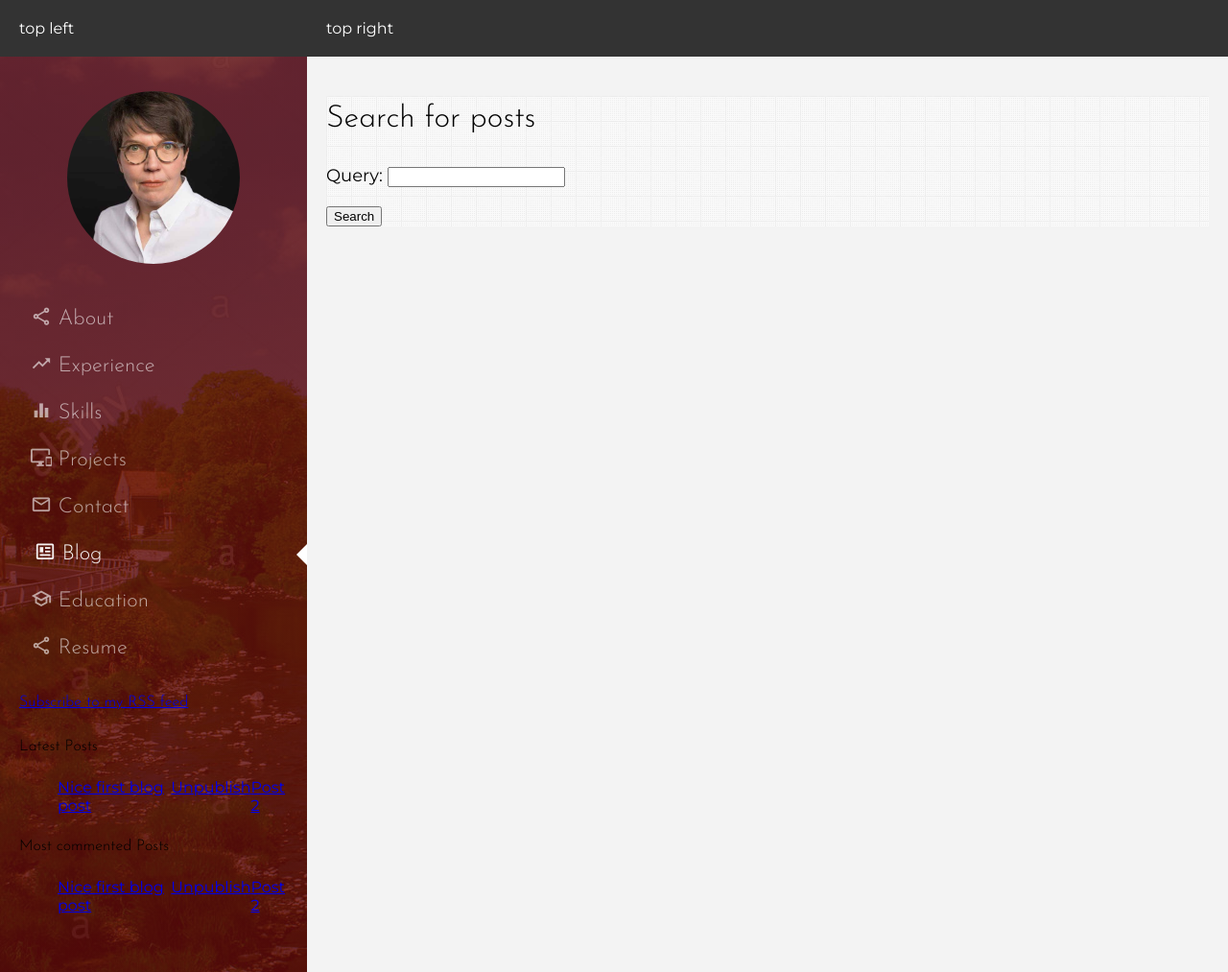
After one commit to swestphal/simonewestphal, a Django app: page /blog/search/ in a window 1280 px wide. The commit adds this page. Shown: the whole page at 96% size. Run offline with Django 3.2, Linux system fonts and the light colour scheme; data comes from the database, SQL or seed files in the repository; both versions use the stored data as it was after the commit; some libraries are stand-ins or nearby versions.

Commit message:
feature: Install postgres and make search functionality

```diff
--- a/src/blog/forms.py
+++ b/src/blog/forms.py
@@ -14,3 +14,6 @@ class CommentForm(forms.ModelForm):
     class Meta:
         model = Comment
         fields = ('name', 'email', 'body')
+
+class SearchForm(forms.Form):
+    query = forms.CharField()
--- a/src/blog/models.py
+++ b/src/blog/models.py
@@ -34,7 +34,7 @@ class Post (models.Model):
     status = models.CharField(max_length=10,
                               choices=STATUS_CHOICES,
                               default='draft')
-    tags = models.ManyToManyField('tags.Tag', related_name="posts")
+    tags = models.ManyToManyField('tags.Tag', related_name="posts",blank=True)
     def get_absolute_url(self):
         return reverse('blog:post-detail',
                        args=[
--- a/src/blog/urls.py
+++ b/src/blog/urls.py
@@ -1,13 +1,20 @@
 from django.urls import path
 from . import views
+from django.contrib.sitemaps.views import sitemap
+from blog.sitemaps import PostSitemap
+from .feeds import LatestPostsFeed
 
+sitemaps={'posts':PostSitemap}
 app_name = 'blog'
 
 urlpatterns = [
     # post views
     path('', views.PostListView.as_view(), name='post-list'),
+    path('feed/',LatestPostsFeed(),name='post-feed'),
+    path('search/',views.post_search,name='post-search'),
     path('<slug:post>/',
          views.post_detail, name='post-detail'),
     path('<int:post_id>/share/', views.post_share, name='post-share'),
+    path('sitemap.xml',sitemap,{'sitemaps':sitemaps},name='django.contrib.sitemaps.views.sitemap'),
 
 ]
--- a/src/blog/views.py
+++ b/src/blog/views.py
@@ -4,9 +4,9 @@ from django.views.generic import ListView, DetailView
 from django.core.mail import send_mail
 from .models import Post
 from tags.models import Tag
-from .forms import EmailPostForm, CommentForm
+from .forms import EmailPostForm, CommentForm, SearchForm
 from django.db.models import Count
-
+from django.contrib.postgres.search import SearchVector, SearchQuery, SearchRank
 
 def post_share(request, post_id):
     post = get_object_or_404(Post, id=post_id, status='published')
@@ -30,6 +30,25 @@ def post_share(request, post_id):
                                                'form': form,
                                                'sent': sent})
 
+def post_search(request):
+    form = SearchForm()
+    query=SearchForm()
+    query=None
+    results=[]
+    if 'query' in request.GET:
+        form = SearchForm(request.GET)
+        if form.is_valid():
+            query = form.cleaned_data['query']
+            search_vector=SearchVector('title',weight='A')+SearchVector('body',weight='B')
+            search_query=SearchQuery(query)
+            #results=Post.published.annotate( search=SearchVector('title','body'),).filter(search=query)
+            results=Post.published.annotate( search=search_vector, rank=SearchRank(search_vector,search_query),).filter(rank__gte=0.3).order_by('-rank')
+            print(results)
+
+    return render(request,'post/search.html',{
+        'form':form,
+        'query':query,
+        'results':results})
 
 class PostListView(ListView):
     # queryset = Post.published.all()
--- a/src/tags/models.py
+++ b/src/tags/models.py
@@ -32,7 +32,7 @@ class Tag(models.Model):
     #blogarticle = models.ManyToManyField(
      #   'self')
     post = models.ForeignKey(
-        "blog.Post", blank=True, on_delete=models.DO_NOTHING ,related_name='tags_of_posts')
+        "blog.Post", blank=True, on_delete=models.DO_NOTHING ,related_name='tags_of_posts',null=True)
 
     def __str__(self):
         return self.title
--- a/src/templates/base/base.html
+++ b/src/templates/base/base.html
@@ -67,6 +67,7 @@
                             </a>
                         </li>
                     </ul>
+                    <h4><a href="{% url 'blog:post-feed'%}">Subscribe to my RSS feed</a></h4>
                     <h4>Latest Posts</h4>
                     {% show_latest_posts 3 %}
                     <h4>Most commented Posts</h4>
--- /dev/null
+++ b/src/templates/post/search.html
@@ -0,0 +1,28 @@
+{% extends "base/base.html" %}
+{% load blog_tags %}
+
+{% block title %}Search{% endblock %}
+
+{% block content %}
+  {% if query %}
+    <h1>Posts containing "{{ query }}"</h1>
+    <h3>
+      {% with results.count as total_results %}
+          Found {{ total_results }} result{{ total_results|pluralize }}
+      {% endwith %}
+    </h3>
+    {% for post in results %}
+        <h4><a href="{{ post.get_absolute_url }}">{{ post.title }}</a></h4>
+        {{ post.body|markdown|truncatewords_html:5 }}
+    {% empty %}
+      <p>There are no results for your query.</p>
+    {% endfor %}
+    <p><a href="{% url "blog:post-search" %}">Search again</a></p>
+  {% else %}
+    <h1>Search for posts</h1>
+    <form method="get">
+      {{ form.as_p }}
+      <input type="submit" value="Search">
+    </form>
+  {% endif %}
+{% endblock %}
--- a/src/website/urls.py
+++ b/src/website/urls.py
@@ -17,17 +17,12 @@ from django.contrib import admin
 from django.urls import path, include
 from django.conf import settings
 from django.conf.urls.static import static
-from django.contrib.sitemaps.views import sitemap
-from blog.sitemaps import PostSitemap
 
-
-sitemaps={'posts':PostSitemap}
 urlpatterns = [
 
     path('admin/', admin.site.urls),
     path('blog/', include('blog.urls', namespace='blog')),
     path('tags/', include('tags.urls', namespace='tags')),
-    path('sitemap.xml',sitemap,{'sitemaps':sitemaps},name='django.contrib.sitemaps.views.sitemap')
 
     #path('ckeditor/', include('ckeditor_uploader.urls')),
 ] + static(settings.MEDIA_URL, document_root=settings.MEDIA_ROOT)
```
Also changed, not shown: src/blog/feeds.py (added, +19 -0 lines), src/website/settings.py (+5 -2 lines), src/db.sqlite3.
